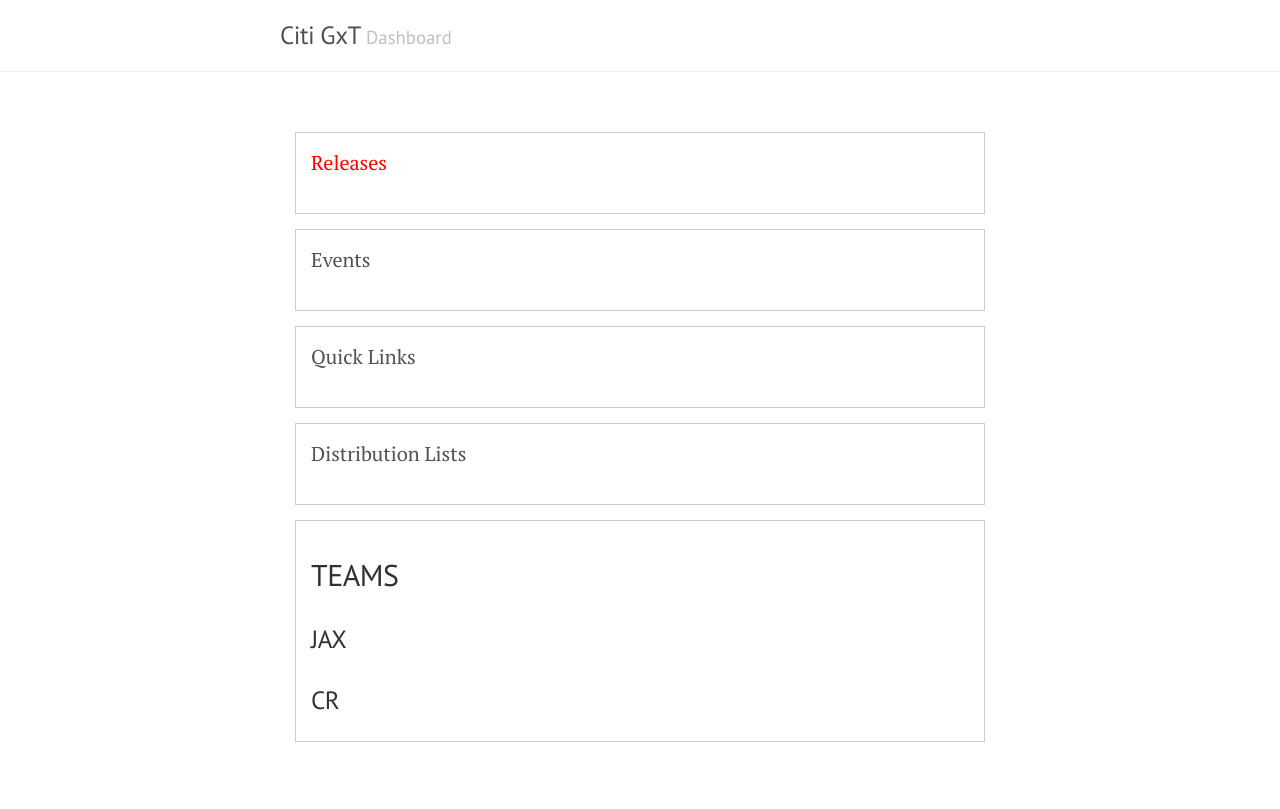
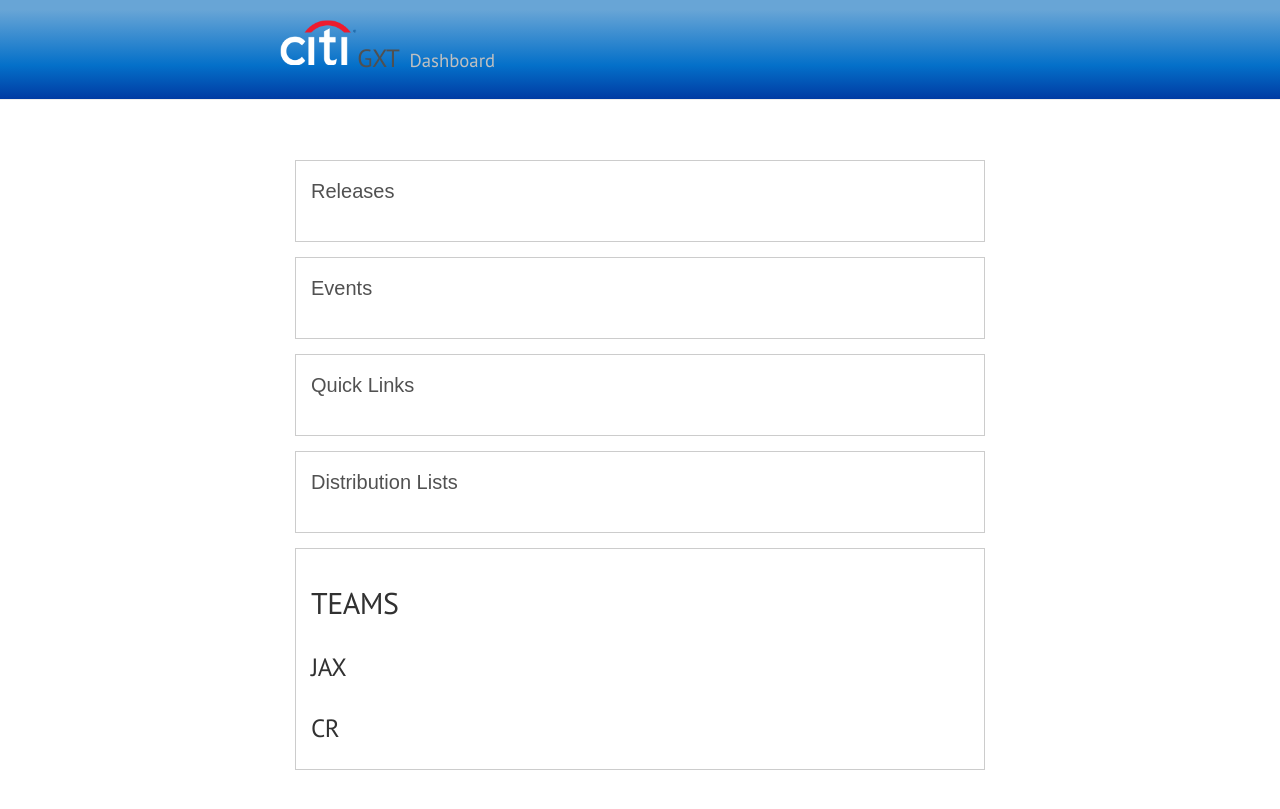
Before and after one commit to egamboa/gxt-dashboard, a Jekyll site: the page built from src/index.html, in a window 1280 px wide. Shown: the top 809 px of the page. Built offline with Jekyll 4.4.1, drawn with Linux system fonts in a browser that asks for light colours; Markdown is read by kramdown in place of the engine named in the settings; the list of posts is cut into pages by our own code.

Commit message:
head bar

```diff
--- a/src/_includes/header.html
+++ b/src/_includes/header.html
@@ -1,8 +1,8 @@
 <div class="masthead">
 	<div class="container">
-	  <h3 class="masthead-title">
-	    <a href="/" title="Home">{{ site.title }}</a>
-	    <small>{{ site.tagline }}</small>
-	  </h3>
+		<h3 class="masthead-title">
+			<a href="/" title="Home"><img src="assets/images/citi_logo.png"><span>GXT</span></a>
+			<small><span>{{ site.tagline }}</span></small>
+		</h3>
 	</div>
 </div>
--- a/src/assets/scss/lanyon.scss
+++ b/src/assets/scss/lanyon.scss
@@ -39,7 +39,7 @@
 }
 
 html {
-  font-family: "PT Serif", Georgia, "Times New Roman", serif;
+  font-family: Arial,Helvetica,sans-serif;
 }
 
 h1, h2, h3, h4, h5, h6 {
--- a/src/assets/scss/module-release.scss
+++ b/src/assets/scss/module-release.scss
@@ -1,5 +1,4 @@
 .release{
 	p{
-		color: red;
 	}
 }
--- a/src/assets/scss/style.scss
+++ b/src/assets/scss/style.scss
@@ -1,9 +1,11 @@
 /*
 The main SCSS file for everything, yep
 */
+
 
 @import "poole";
 @import "syntax";
 @import "lanyon";
 @import "modules";
 @import "module-release";
+@import "main-head";
--- a/src/assets/stylesheets/style.css
+++ b/src/assets/stylesheets/style.css
@@ -559,7 +559,7 @@
   overflow-x: hidden; }
 
 html {
-  font-family: "PT Serif", Georgia, "Times New Roman", serif; }
+  font-family: Arial,Helvetica,sans-serif; }
 
 h1, h2, h3, h4, h5, h6 {
   font-family: "PT Sans", Helvetica, Arial, sans-serif;
@@ -929,5 +929,30 @@
   margin: 15px;
   padding: 15px; }
 
-.release p {
-  color: red; }
+.masthead {
+  background: #68a5d6;
+  /* navegadores viejos */
+  /* FF3.6+ */
+  background: -webkit-gradient(linear, left top, left bottom, color-stop(10%, #68a5d6), color-stop(66%, #0470c9), color-stop(100%, #003ba3));
+  /* Chrome,Safari4+ */
+  background: -webkit-linear-gradient(top, #68a5d6 10%, #0470c9 66%, #003ba3 100%);
+  /* Chrome10+,Safari5.1+ */
+  /* Opera 11.10+ */
+  /* IE10+ */
+  background: linear-gradient(to bottom, #68a5d6 10%, #0470c9 66%, #003ba3 100%);
+  /* W3C */
+  filter: progid:DXImageTransform.Microsoft.gradient( startColorstr='#68a5d6', endColorstr='#003ba3',GradientType=0 );
+  /* IE6-9 */
+  height: 100px; }
+
+.masthead-title a {
+  float: left;
+  text-decoration: none;
+  vertical-align: center; }
+.masthead-title span {
+  position: relative;
+  top: 23px;
+  margin-right: 10px; }
+.masthead-title img {
+  float: left;
+  height: 45px; }
```
Also changed, not shown: src/assets/scss/main-head.scss (added, +32 -0 lines). Lines whose indentation alone changed are shown as unchanged.
